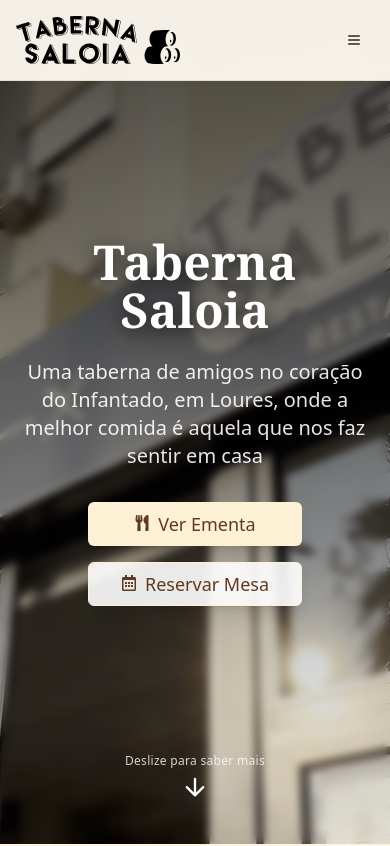
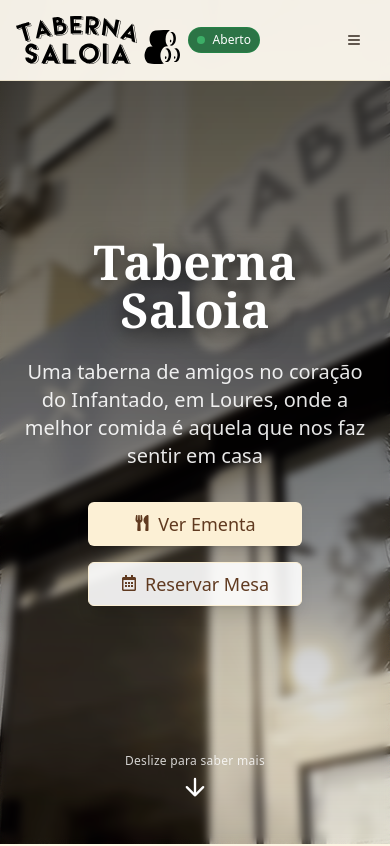
Before and after one commit to raging04/saloia-showcase, a React (Vite) app: page / in a window 390 px wide. Shown: the top 846 px of the page. Built offline with nearby package versions, Linux system fonts and the light colour scheme.

Commit message:
Update Header.tsx

```diff
--- a/src/components/Header.tsx
+++ b/src/components/Header.tsx
@@ -8,6 +8,7 @@ const Header = () => {
   const [isMenuOpen, setIsMenuOpen] = useState(false);
   const [testMode, setTestMode] = useState(false);
   const [testStatus, setTestStatus] = useState("open");
+  const [showStatusTooltip, setShowStatusTooltip] = useState(false);
   const location = useLocation();
 
   // Função para determinar o status do restaurante
@@ -129,6 +130,28 @@ const Header = () => {
                 className="h-12 w-auto"
               />
             </Link>
+
+            {/* Mobile Status Indicator */}
+            <div className="md:hidden flex items-center space-x-2">
+              <div className={`flex items-center space-x-2 backdrop-blur-sm border rounded-full px-2 py-1 ${
+                restaurantStatus.status === "open"
+                  ? "bg-green-800/90 border-green-600/30"
+                  : restaurantStatus.status === "vacation"
+                  ? "bg-yellow-700/90 border-yellow-500/30"
+                  : "bg-red-800/90 border-red-600/30"
+              }`}>
+                <div className={`w-2 h-2 rounded-full ${
+                  restaurantStatus.status === "open"
+                    ? "bg-green-400 animate-pulse"
+                    : restaurantStatus.status === "vacation"
+                    ? "bg-yellow-300"
+                    : "bg-red-300"
+                }`} />
+                <span className="text-xs font-medium text-white">
+                  {restaurantStatus.status === "open" ? "Aberto" : restaurantStatus.status === "vacation" ? "Férias" : "Fechado"}
+                </span>
+              </div>
+            </div>
           </div>
 
           {/* Desktop Navigation */}
@@ -147,15 +170,18 @@ const Header = () => {
 
             {/* Status Indicator */}
             <TooltipProvider>
-              <Tooltip>
+              <Tooltip open={showStatusTooltip} onOpenChange={setShowStatusTooltip}>
                 <TooltipTrigger asChild>
-                  <div className={`flex items-center space-x-2 cursor-pointer backdrop-blur-sm border rounded-full px-3 py-2 hover:transition-all duration-300 shadow-lg ${
-                    restaurantStatus.status === "open"
-                      ? "bg-green-800/90 border-green-600/30 hover:bg-green-800"
-                      : restaurantStatus.status === "vacation"
-                      ? "bg-yellow-700/90 border-yellow-500/30 hover:bg-yellow-700"
-                      : "bg-red-800/90 border-red-600/30 hover:bg-red-800"
-                  }`}>
+                  <div
+                    className={`flex items-center space-x-2 cursor-pointer backdrop-blur-sm border rounded-full px-3 py-2 hover:transition-all duration-300 shadow-lg ${
+                      restaurantStatus.status === "open"
+                        ? "bg-green-800/90 border-green-600/30 hover:bg-green-800"
+                        : restaurantStatus.status === "vacation"
+                        ? "bg-yellow-700/90 border-yellow-500/30 hover:bg-yellow-700"
+                        : "bg-red-800/90 border-red-600/30 hover:bg-red-800"
+                    }`}
+                    onClick={() => setShowStatusTooltip(!showStatusTooltip)}
+                  >
                     <div className={`w-2.5 h-2.5 rounded-full ${
                       restaurantStatus.status === "open"
                         ? "bg-green-400 animate-pulse"
@@ -237,31 +263,6 @@ const Header = () => {
                   {item.name}
                 </Link>
               ))}
-
-              {/* Mobile Status Indicator */}
-              <div className="flex items-center space-x-2 pt-2 border-t border-border">
-                <div className={`flex items-center space-x-2 backdrop-blur-sm border rounded-full px-3 py-2 ${
-                  restaurantStatus.status === "open"
-                    ? "bg-green-800/90 border-green-600/30"
-                    : restaurantStatus.status === "vacation"
-                    ? "bg-yellow-700/90 border-yellow-500/30"
-                    : "bg-red-800/90 border-red-600/30"
-                }`}>
-                  <div className={`w-2.5 h-2.5 rounded-full ${
-                    restaurantStatus.status === "open"
-                      ? "bg-green-400 animate-pulse"
-                      : restaurantStatus.status === "vacation"
-                      ? "bg-yellow-300"
-                      : "bg-red-300"
-                  }`} />
-                  <span className="text-sm font-medium text-white">
-                    {restaurantStatus.status === "open" ? "Aberto" : restaurantStatus.status === "vacation" ? "Férias" : "Fechado"}
-                  </span>
-                </div>
-                <span className="text-xs text-muted-foreground ml-2">
-                  {restaurantStatus.message}
-                </span>
-              </div>
             </div>
           </nav>
         )}
```
